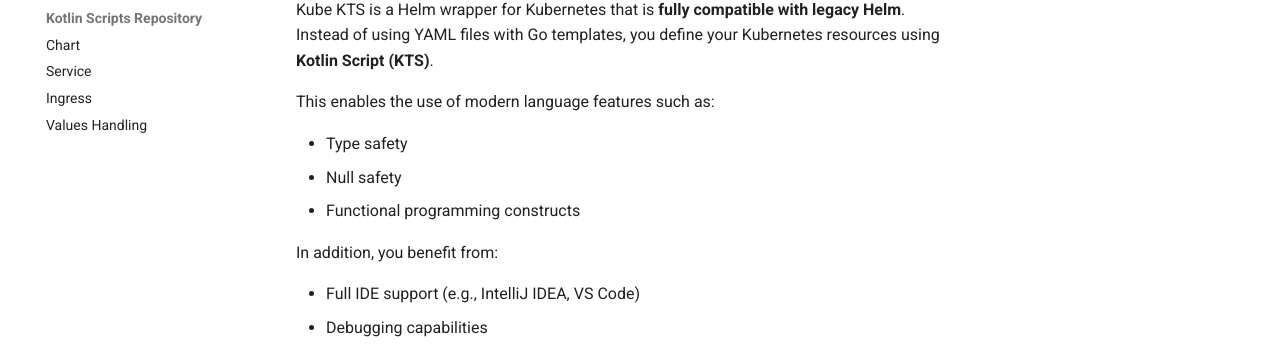
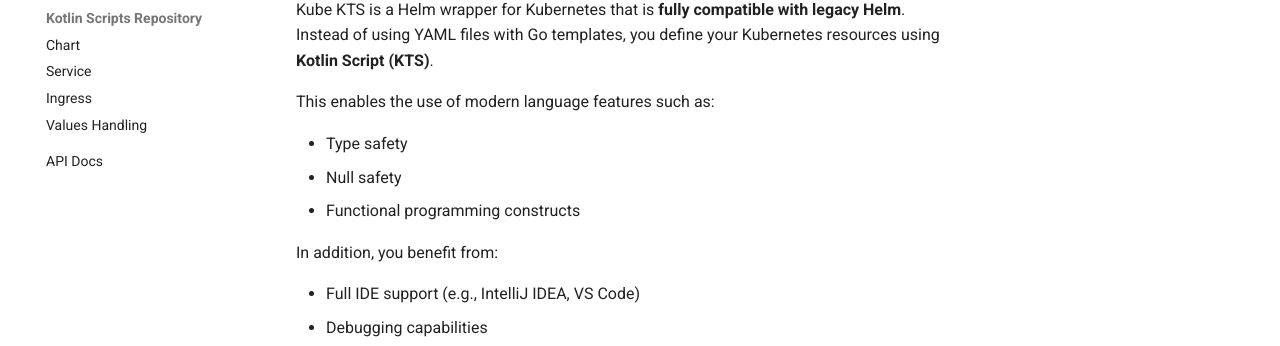
Before and after one commit to KleinerHacker/kube-kts, an MkDocs documentation site: the page built from docs/docs/index.md, in a window 1280 px wide. Shown: the part 183-529 px from the top of the page. Built offline with MkDocs 1.6.1 and Material for MkDocs 9.7.7, drawn with Linux system fonts in a browser that asks for light colours.

Commit message:
insert support for dokka in MK docs

```diff
--- a/docs/mkdocs.yml
+++ b/docs/mkdocs.yml
@@ -25,3 +25,4 @@ nav:
       - Service: kts/service.md
       - Ingress: kts/ingress.md
       - Values Handling: kts/values.md
+  - API Docs: dokka/html/index.html
```
Also changed, not shown: 7 other files.
